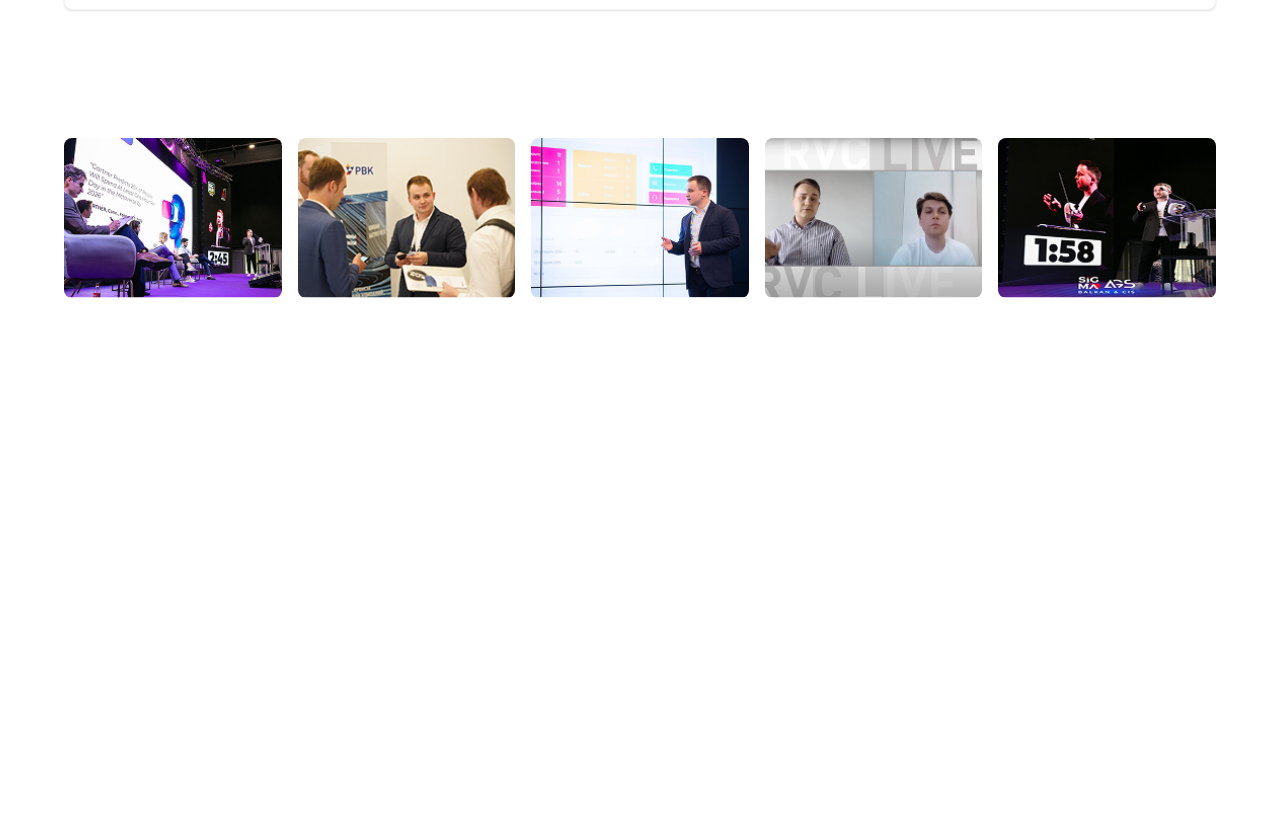
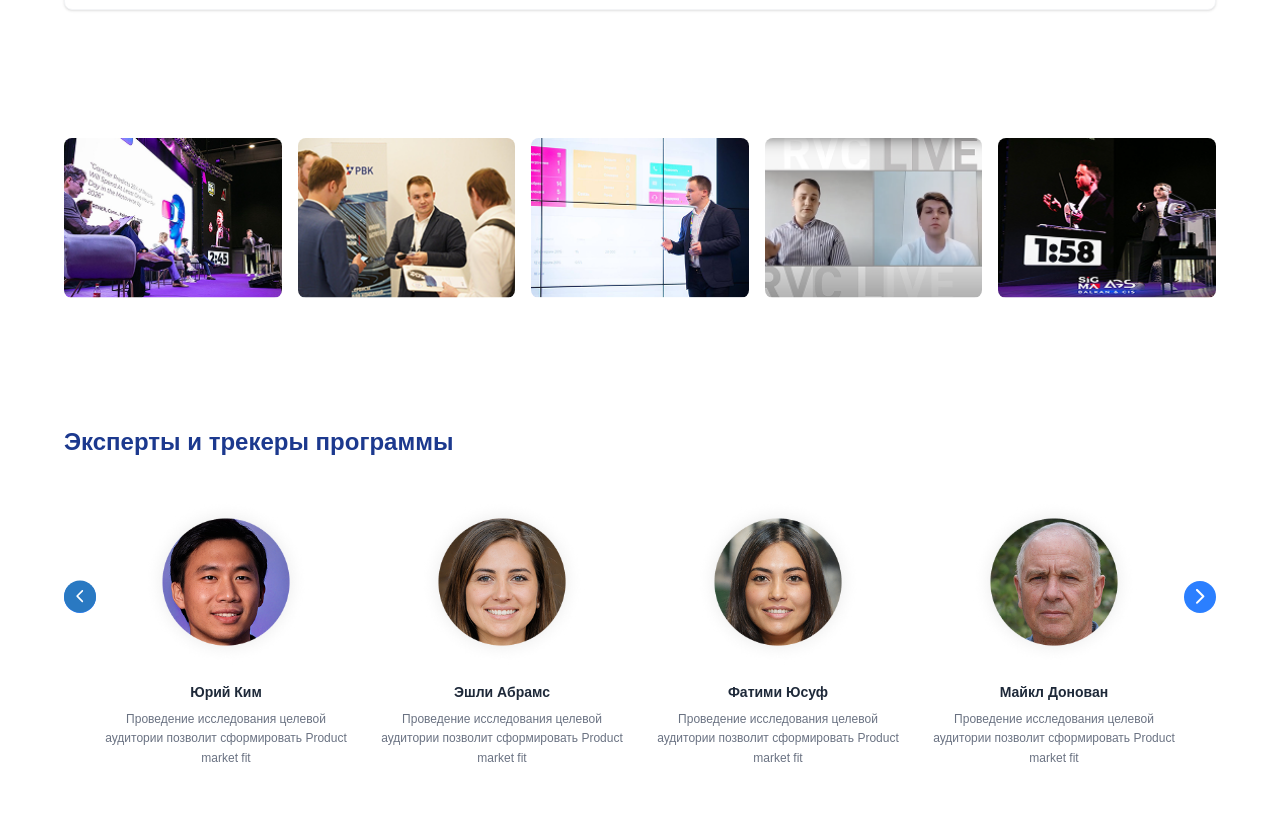
Before and after one commit to mirzozodam2009-lang/Home-Work, a website: page index.html in a window 1280 px wide. Shown: the part 8359-9191 px from the top of the page. Before the commit the page ends 8721 px from the top, so only its background shows below. Drawn offline with Linux system fonts and the light colour scheme.

Commit message:
Section 14

```diff
--- a/index.html
+++ b/index.html
@@ -592,6 +592,66 @@
 </div>
 </section>
 
+<section>
+  <div class="w-full bg-white py-16 px-8">
+  <div class="max-w-6xl mx-auto relative">
+
+    <h2 class="text-blue-900 text-2xl font-bold mb-10">
+      Эксперты и трекеры программы
+    </h2>
+
+    <button class="absolute left-0 top-1/2 -translate-y-1/2 w-8 h-8 rounded-full bg-blue-500 text-white flex items-center justify-center">
+ <svg width="39" height="39" viewBox="0 0 39 39" fill="none" xmlns="http://www.w3.org/2000/svg">
+<ellipse cx="19.5" cy="19.5" rx="19.5" ry="19.5" transform="rotate(90 19.5 19.5)" fill="#2A79C2"/>
+<path d="M15.2929 18.2929C14.9024 18.6834 14.9024 19.3166 15.2929 19.7071L21.6569 26.0711C22.0474 26.4616 22.6805 26.4616 23.0711 26.0711C23.4616 25.6805 23.4616 25.0474 23.0711 24.6569L17.4142 19L23.0711 13.3431C23.4616 12.9526 23.4616 12.3195 23.0711 11.9289C22.6805 11.5384 22.0474 11.5384 21.6569 11.9289L15.2929 18.2929ZM17 18L16 18L16 20L17 20L17 18Z" fill="white"/>
+</svg>
+
+    </button>
+
+    <div class="grid grid-cols-4 gap-8 px-10">
+
+      <div class="text-center">
+        <img src="Ellipse 545.png" alt="" class="w-42 h-42 rounded-full object-cover mx-auto mb-4">
+        <h3 class="text-gray-800 font-semibold text-sm mb-2">Юрий Ким</h3>
+        <p class="text-gray-500 text-xs leading-relaxed">
+          Проведение исследования целевой аудитории позволит сформировать Product market fit
+        </p>
+      </div>
+
+      <div class="text-center">
+        <img src="Ellipse 546.png" alt="" class="w-42 h-42 rounded-full object-cover mx-auto mb-4">
+        <h3 class="text-gray-800 font-semibold text-sm mb-2">Эшли Абрамс</h3>
+        <p class="text-gray-500 text-xs leading-relaxed">
+          Проведение исследования целевой аудитории позволит сформировать Product market fit
+        </p>
+      </div>
+
+      <div class="text-center">
+        <img src="Ellipse 548.png" alt="" class="w-42 h-42 rounded-full object-cover mx-auto mb-4">
+        <h3 class="text-gray-800 font-semibold text-sm mb-2">Фатими Юсуф</h3>
+        <p class="text-gray-500 text-xs leading-relaxed">
+          Проведение исследования целевой аудитории позволит сформировать Product market fit
+        </p>
+      </div>
+
+      <div class="text-center">
+        <img src="Ellipse 544.png" alt="" class="w-42 h-42 rounded-full object-cover mx-auto mb-4">
+        <h3 class="text-gray-800 font-semibold text-sm mb-2">Майкл Донован</h3>
+        <p class="text-gray-500 text-xs leading-relaxed">
+          Проведение исследования целевой аудитории позволит сформировать Product market fit
+        </p>
+      </div>
+
+    </div>
+
+    <button class="absolute right-0 top-1/2 -translate-y-1/2 w-8 h-8 rounded-full bg-blue-500 text-white flex items-center justify-center">
+  <img src="Arrow 10.png">
+    </button>
+
+  </div>
+</div>
+</section>
+
 
 </body>
 </html>
```
